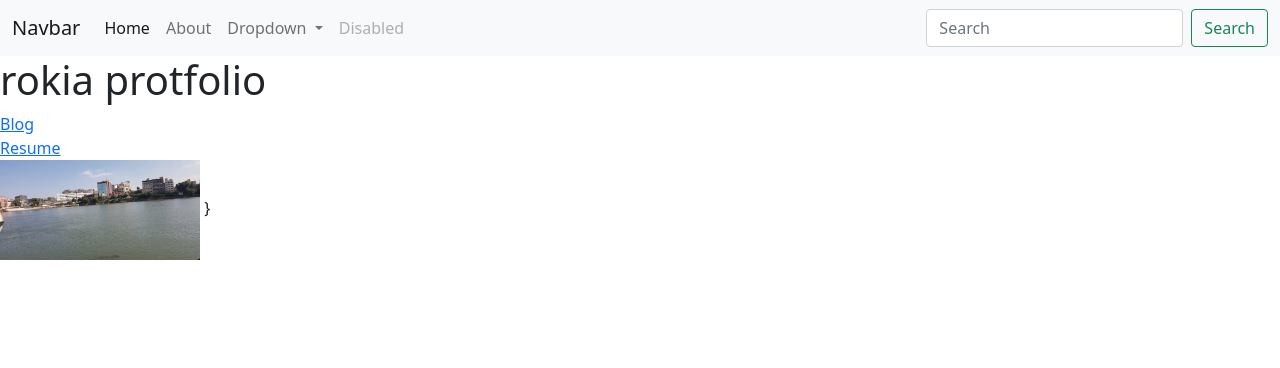
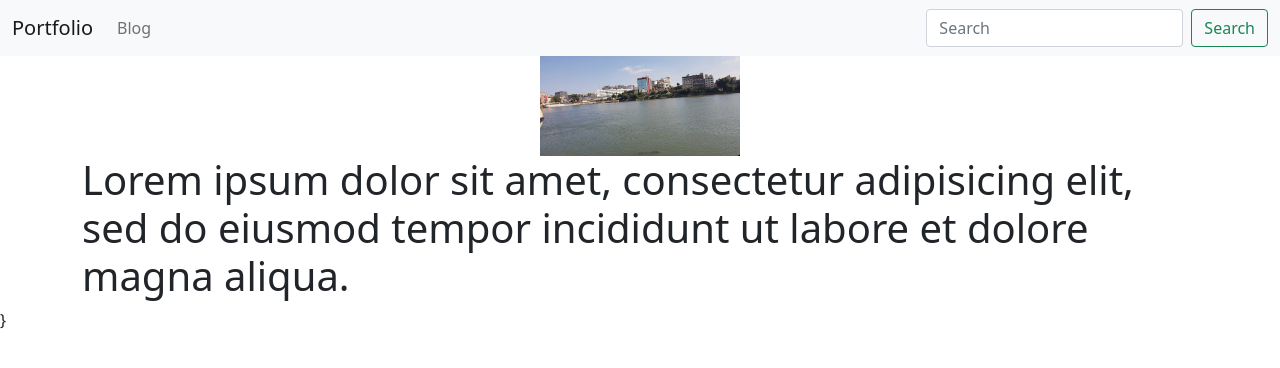
Before and after one commit to Rokiaa/personal_portfolio, a Django app: template portfolio/templates/portfolio/home.html in a window 1280 px wide. Shown: the top 368 px of the page. Run offline with Django 3.2, Linux system fonts and the light colour scheme; the template is opened without the code that fills it, so the values that code supplies are empty.

Commit message:
I made some changes

```diff
--- a/portfolio/templates/portfolio/base.html
+++ b/portfolio/templates/portfolio/base.html
@@ -7,37 +7,20 @@
 
     <!-- Bootstrap CSS -->
     <link href="https://cdn.jsdelivr.net/npm/bootstrap@5.0.0-beta1/dist/css/bootstrap.min.css" rel="stylesheet" integrity="sha384-giJF6kkoqNQ00vy+HMDP7azOuL0xtbfIcaT9wjKHr8RbDVddVHyTfAAsrekwKmP1" crossorigin="anonymous">
-
+{% load static %}
     <title>Hello, world!</title>
   </head>
   <body>
   	<nav class="navbar navbar-expand-lg navbar-light bg-light">
   <div class="container-fluid">
-    <a class="navbar-brand" href="#">Navbar</a>
+    <a class="navbar-brand" href="{% url 'home' %}">Portfolio</a>
     <button class="navbar-toggler" type="button" data-bs-toggle="collapse" data-bs-target="#navbarSupportedContent" aria-controls="navbarSupportedContent" aria-expanded="false" aria-label="Toggle navigation">
       <span class="navbar-toggler-icon"></span>
     </button>
     <div class="collapse navbar-collapse" id="navbarSupportedContent">
       <ul class="navbar-nav me-auto mb-2 mb-lg-0">
         <li class="nav-item">
-          <a class="nav-link active" aria-current="page" href="#">Home</a>
-        </li>
-        <li class="nav-item">
-          <a class="nav-link" href="#">About</a>
-        </li>
-        <li class="nav-item dropdown">
-          <a class="nav-link dropdown-toggle" href="#" id="navbarDropdown" role="button" data-bs-toggle="dropdown" aria-expanded="false">
-            Dropdown
-          </a>
-          <ul class="dropdown-menu" aria-labelledby="navbarDropdown">
-            <li><a class="dropdown-item" href="#">Action</a></li>
-            <li><a class="dropdown-item" href="#">Another action</a></li>
-            <li><hr class="dropdown-divider"></li>
-            <li><a class="dropdown-item" href="#">Something else here</a></li>
-          </ul>
-        </li>
-        <li class="nav-item">
-          <a class="nav-link disabled" href="#" tabindex="-1" aria-disabled="true">Disabled</a>
+          <a class="nav-link" href="{% url 'blog:all_blogs' %}">Blog</a>
         </li>
       </ul>
       <form class="d-flex">
@@ -48,8 +31,9 @@
   </div>
 </nav>
 
-
+<div class="container text=center">
 {% block content %} {% endblock %}
+</div>
 
 
     <!-- Optional JavaScript; choose one of the two! -->
--- a/portfolio/templates/portfolio/home.html
+++ b/portfolio/templates/portfolio/home.html
@@ -2,25 +2,20 @@
 {% block content %}
 
 
-<h1>rokia protfolio</h1>
 
 {% load static %}
 
-<a href="{% url 'blog:all_blogs' %}">Blog</a>
-<br>
+<center><img src="{% static 'portfolio/rr.jpg' %}" width="200px" height="100px" ></center>
 
-<a href="{% static 'portfolio/resume.pdf' %}">Resume </a>
-<br>
-
-<img src="{% static 'portfolio/rr.jpg' %}" width="200px" height="100px">
+<h1>Lorem ipsum dolor sit amet, consectetur adipisicing elit, sed do eiusmod tempor incididunt ut labore et dolore magna aliqua.</h1>
 
 {% for project in projects %}
 
-<h1>{{ project.title }}</h1>
-<p>{{ project.description }}</p>
+<h3>{{ project.title }}</h3>
 <img src="{{ project.image.url }}" width="200px" height="100px">
+{{ project.description }}<br>
 {% if project.url %}
-<br>
+
 <a href="{{ projcet.url }}">Link </a>
 {% endif %}
 
```
Also changed, not shown: blog/templates/blog/all_blogs.html (+1 -6 lines), db.sqlite3, media/portfolio/images/1.jpg (added), media/portfolio/images/1_efsMMXO.jpg (added), media/portfolio/images/2.jpg (added), media/portfolio/images/2_lui82LR.jpg (added), media/portfolio/images/3.jpg (added), media/portfolio/images/3_Yb99vFy.jpg (added), media/portfolio/images/ieee.jpg (deleted), media/portfolio/images/ieee_G0zISVt.jpg (deleted).
